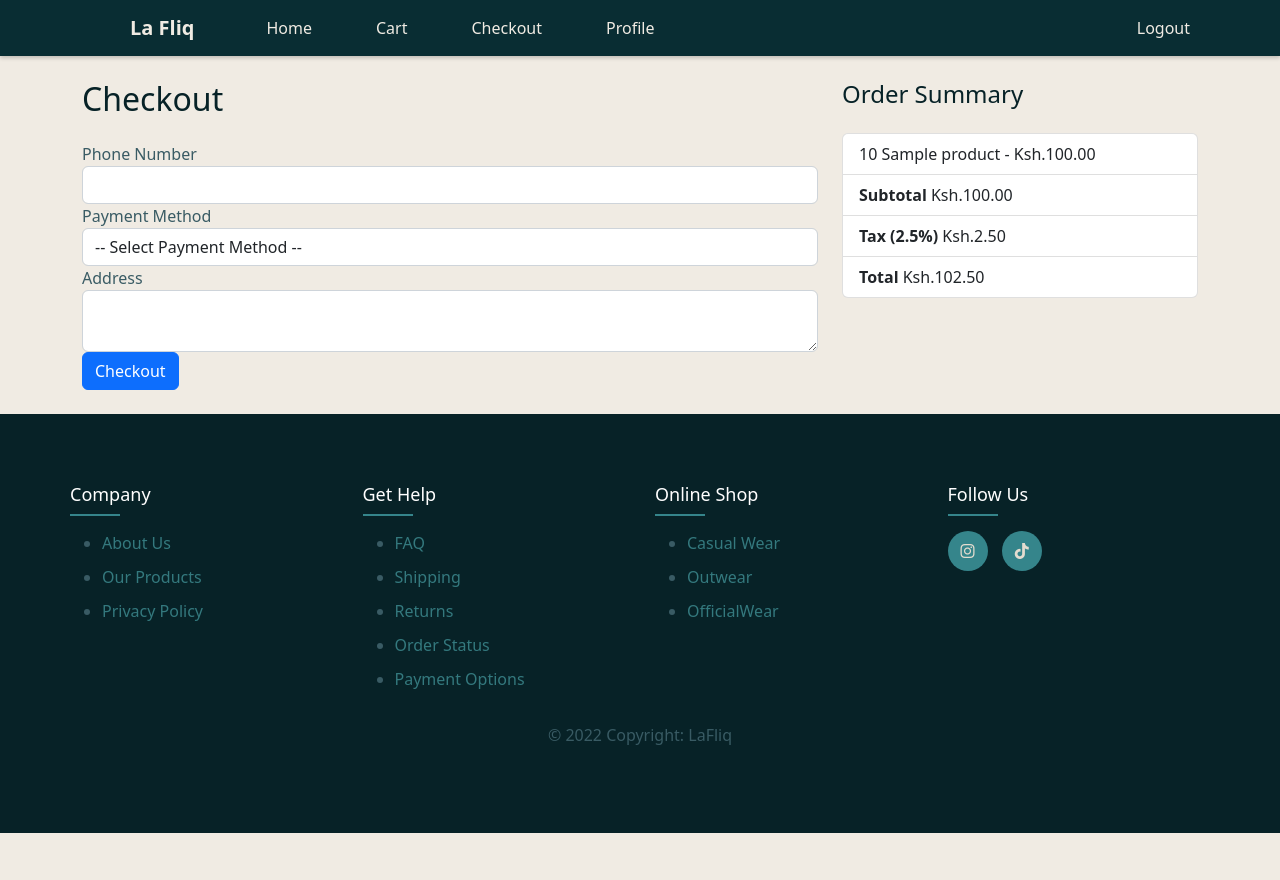
After one commit to Wanjiru393/LaFliq-Styles, a Django app: page /checkout/ in a window 1280 px wide. The commit adds this page. Run offline with Django 4.2, Linux system fonts and the light colour scheme; a user stored in the database is signed in; tables that the repository leaves empty hold one stand-in row (values such as "Sample post"); some libraries are stand-ins or nearby versions.

Commit message:
M-pesa Integration

```diff
--- a/Fliq/forms.py
+++ b/Fliq/forms.py
@@ -2,6 +2,8 @@ from django import forms
 from django.contrib.auth.views import LoginView
 from django.contrib.auth.forms import UserCreationForm
 from django.contrib.auth.models import User
+from django.contrib.auth.models import User
+from .models import Profile
 
 class UserRegistrationForm(UserCreationForm):
     email = forms.EmailField()
@@ -9,3 +11,33 @@ class UserRegistrationForm(UserCreationForm):
     class Meta:
         model = User
         fields = ['username', 'email', 'password1', 'password2']
+
+class CheckoutForm(forms.Form):
+    email = forms.EmailField(required=True)
+    phone_number = forms.CharField(required=True)
+    address = forms.CharField(required=True)
+
+class ProfileForm(forms.ModelForm):
+    email = forms.EmailField(label='Email', required=True)
+    phone_number = forms.CharField(label='Phone Number', required=True)
+    address = forms.CharField(label='Address', required=True)
+
+    class Meta:
+        model = Profile
+        fields = ['email', 'phone_number', 'address']
+
+    def __init__(self, *args, **kwargs):
+        super(ProfileForm, self).__init__(*args, **kwargs)
+        self.fields['email'].initial = self.instance.user.email
+        self.fields['phone_number'].initial = self.instance.phone_number
+        self.fields['address'].initial = self.instance.address
+
+    def save(self, commit=True):
+        profile = super(ProfileForm, self).save(commit=False)
+        user = User.objects.get(id=self.instance.user.id)
+        user.email = self.cleaned_data['email']
+        user.save()
+        profile.phone_number = self.cleaned_data['phone_number']
+        profile.address = self.cleaned_data['address']
+        profile.save()
+        return profile
--- /dev/null
+++ b/Fliq/templates/checkout.html
@@ -0,0 +1,46 @@
+{% extends 'index.html' %}
+
+{% block content %}
+  <div class="container my-4">
+    <div class="row">
+      <div class="col-md-8">
+        <h2 class="mb-4">Checkout</h2>
+        <form method="post" action="{% url 'checkout' %}">
+          {% csrf_token %}
+          <div class="form-group">
+            <label for="phone_number">Phone Number</label>
+            <input type="tel" name="phone_number" id="phone_number" class="form-control" required>
+          </div>
+          <div class="form-group">
+            <label for="payment_method">Payment Method</label>
+            <select name="payment_method" id="payment_method" class="form-control" required>
+              <option value="">-- Select Payment Method --</option>
+              <option value="mpesa">M-PESA</option>
+              <option value="credit_card">Credit Card</option>
+            </select>
+          </div>
+          <div class="form-group">
+            <label for="address">Address</label>
+            <textarea name="address" id="address" class="form-control" required></textarea>
+          </div>
+          <button type="submit" class="btn btn-primary">Checkout</button>
+        </form>
+      </div>
+      <div class="col-md-4">
+        <h4 class="mb-4">Order Summary</h4>
+        {% if cart_items %}
+          <ul class="list-group mb-4">
+            {% for cart_item in cart_items %}
+              <li class="list-group-item">{{ cart_item.quantity }} {{ cart_item.product.name }}  <span class="float-right"> -   Ksh.{{ cart_item.get_total_cost }}</span></li>
+            {% endfor %}
+            <li class="list-group-item"><strong>Subtotal </strong><span class="float-right">Ksh.{{ subtotal }}</span></li>
+            <li class="list-group-item"><strong>Tax (2.5%) </strong><span class="float-right">Ksh.{{ tax }}</span></li>
+            <li class="list-group-item"><strong>Total </strong><span class="float-right">Ksh.{{ total }}</span></li>
+          </ul>
+        {% else %}
+          <p class="text-muted">Your cart is empty</p>
+        {% endif %}
+      </div>
+    </div>
+  </div>
+{% endblock %}
--- a/Fliq/templates/index.html
+++ b/Fliq/templates/index.html
@@ -23,8 +23,10 @@
             <div class="collapse navbar-collapse" id="navbarToggle">
                 <div class="navbar-nav mr-auto">
                     <a class="nav-item nav-link mr-5 ms-5" href="{% url 'home' %}">Home</a>
-                    <a class="nav-item nav-link mr-5 ms-5" href="#">Cart</a>
-                    <a class="nav-item nav-link mr-5 ms-5" href="#">Checkout</a>
+                    <a class="nav-item nav-link mr-5 ms-5" href="{% url 'cart_view' %}">Cart</a>
+                    <a class="nav-item nav-link mr-5 ms-5" href="{% url 'checkout' %}">Checkout</a>
+                    <a class="nav-item nav-link mr-5 ms-5" href="{% url 'profile' %}">Profile</a>
+
 
                 </div>
                 <!-- Navbar right-->
--- a/Fliq/templates/shopping_cart.html
+++ b/Fliq/templates/shopping_cart.html
@@ -65,7 +65,7 @@
                         </tr>
                     </table>
                 </div>
-                <a href="#" class="btn checkout-btn">Checkout</a>
+                <a href="{% url 'checkout' %}" class="btn checkout-btn">Checkout</a>
     {% else %}
     <p>Your cart is empty.</p>
     {% endif %}
--- a/Fliq/urls.py
+++ b/Fliq/urls.py
@@ -6,10 +6,13 @@ urlpatterns = [
     path('register/', views.register, name='register'),
     path('login/', views.login_view, name='login'),
     path('logout/', views.logout_view, name='logout'),
+    path('profile/', views.profile, name='profile'),
     path('category/slug:category_slug/', views.product_list, name='product_list_by_category'),
     path('product/<int:product_id>/', views.product_detail, name='product_detail'),
     path('cart/', views.cart_view, name='cart_view'),
     path('add-to-cart/<int:product_id>/', views.add_to_cart, name='add_to_cart'),
     path('remove-from-cart/<int:cart_item_id>/', views.remove_from_cart, name='remove_from_cart'),
     path('update-cart/', views.update_cart, name='update_cart'),
+    path('checkout/', views.checkout, name='checkout'),
+    path('mpesa/callback/', views.mpesa_callback, name='mpesa_callback'),
 ]
--- a/Fliq/views.py
+++ b/Fliq/views.py
@@ -1,9 +1,21 @@
+import decimal
+from decimal import Decimal
+import requests
+import base64
+import datetime
+import hashlib
 from django.shortcuts import render, redirect, get_object_or_404
-from .forms import UserRegistrationForm
+from .forms import UserRegistrationForm, CheckoutForm, ProfileForm
 from django.contrib.auth import authenticate, login, logout
+from django.contrib.auth.models import User
 from django.contrib import messages
-from .models import Product, Category, Cart, CartItem
-import decimal
+from .models import Product, Category, Cart, CartItem, Profile
+from django.db.models import Subquery, OuterRef, Sum
+from django.conf import settings
+from django.views.decorators.csrf import csrf_exempt
+from django.contrib.auth.decorators import login_required
+from django.db.models.signals import post_save
+from django.dispatch import receiver
 
 # Create your views here.
 
@@ -12,10 +24,15 @@ def register(request):
         form = UserRegistrationForm(request.POST)
         if form.is_valid():
             form.save()
-            return redirect('home')
+            return redirect('login')
     else:
         form = UserRegistrationForm()
     return render(request, 'auth/register.html', {'form': form})
+
+@receiver(post_save, sender=User)
+def create_profile(sender, instance, created, **kwargs):
+    if created:
+        Profile.objects.create(user=instance)
 
 def login_view(request):
     if request.method == 'POST':
@@ -35,8 +52,18 @@ def logout_view(request):
     messages.success(request, 'You have been logged out.')
     return redirect('home')
 
-from django.db.models import Subquery, OuterRef, Sum
-
+@login_required
+def profile(request):
+    user = request.user
+    if request.method == 'POST':
+        form = ProfileForm(request.POST, instance=user.profile)
+        if form.is_valid():
+            form.save()
+            messages.success(request, 'Your profile has been updated!')
+            return redirect('profile')
+    else:
+        form = ProfileForm(instance=user.profile)
+    return render(request, 'profile.html', {'form': form, 'user': user})
 
 def product_list(request):
     category_slug = request.GET.get('category')
@@ -109,3 +136,113 @@ def update_cart(request):
             cart_item.save()
         messages.success(request, 'Cart updated.')
         return redirect('cart_view')
+
+#MPESA CONFIGURATION
+
+def get_mpesa_access_token():
+    """
+    Generates an access token for the M-PESA API.
+    """
+    consumer_key = settings.MPESA_CONSUMER_KEY
+    consumer_secret = settings.MPESA_SECRET_KEY
+
+    api_key = base64.b64encode(f"{consumer_key}:{consumer_secret}".encode()).decode()
+
+    # Make a request to the authentication endpoint to generate the access token
+    response = requests.get(
+        "https://sandbox.safaricom.co.ke/oauth/v1/generate?grant_type=client_credentials",
+        headers={"Authorization": f"Basic {api_key}"}
+    )
+
+    if response.status_code == 200:
+        return response.json()["access_token"]
+    raise Exception("Failed to generate access token for M-PESA API")
+
+
+def get_mpesa_password():
+    """
+    Generates the password required for the M-PESA API request.
+    """
+    # Get the timestamp
+    timestamp = datetime.datetime.now().strftime("%Y%m%d%H%M%S")
+    plaintext = f"{settings.MPESA_BUSINESS_SHORTCODE}{settings.MPESA_PASSKEY}{timestamp}"
+
+    password = hashlib.sha1(plaintext.encode()).hexdigest()
+    return password
+
+
+def get_mpesa_timestamp():
+    """
+    Generates the timestamp required for the M-PESA API request.
+    """
+    timestamp = datetime.datetime.now().strftime("%Y%m%d%H%M%S")
+    return timestamp
+
+
+@login_required
+def checkout(request):
+    try:
+        cart = Cart.objects.get(user=request.user)
+    except Cart.DoesNotExist:
+        return redirect('cart_view')
+    cart_items = cart.cartitem_set.all()
+    subtotal = sum(item.get_total_cost() for item in cart_items)
+    tax = round(subtotal * Decimal(0.025), 2)
+    total = subtotal + tax
+
+    if request.method == 'POST':
+        form = CheckoutForm(request.POST)
+        if form.is_valid():
+            # Save the contact information to the user's profile
+            profile = request.user.profile
+            profile.phone_number = form.cleaned_data['phone_number']
+            profile.save()
+
+            # Create the Mpesa transaction
+            access_token = get_mpesa_access_token()
+            url = "https://sandbox.safaricom.co.ke/mpesa/stkpush/v1/processrequest"
+            headers = {
+                "Authorization": f"Bearer {access_token}",
+                "Content-Type": "application/json"
+            }
+            payload = {
+                "BusinessShortCode": settings.MPESA_BUSINESS_SHORTCODE,
+                "Password": get_mpesa_password(),
+                "Timestamp": get_mpesa_timestamp(),
+                "TransactionType": "CustomerPayBillOnline",
+                "Amount": str(total),
+                "PartyA": str(profile.phone_number),
+                "PartyB": settings.MPESA_BUSINESS_SHORTCODE,
+                "PhoneNumber": str(profile.phone_number),
+                "CallBackURL": f"{settings.BASE_URL}/mpesa/callback",
+                "AccountReference": "Shopping Cart",
+                "TransactionDesc": "Shopping Cart Payment"
+            }
+            response = requests.post(url, headers=headers, json=payload)
+            if response.status_code == 200:
+                # Redirect the user to the Mpesa payment page
+                checkout_request_id = response.json()["CheckoutRequestID"]
+                return redirect(f"https://sandbox.safaricom.co.ke/mpesa/stkpush?checkoutRequestID={checkout_request_id}&merchantID={settings.MPESA_BUSINESS_SHORTCODE}&phoneNumber={profile.phone_number}&amount={total}&mpesaPublicKey={settings.MPESA_PUBLIC_KEY}&mpesaSecret={settings.MPESA_SECRET_KEY}&callBackURL={settings.BASE_URL}/mpesa/callback")
+            else:
+                messages.error(request, "Failed to initiate Mpesa payment.")
+                return redirect('cart_view')
+    else:
+        form = CheckoutForm()
+
+    return render(request, 'checkout.html', {'cart_items': cart_items, 'subtotal': subtotal, 'tax': tax, 'total': total, 'form': form})
+
+
+@csrf_exempt
+def mpesa_callback(request):
+    # Get the Mpesa response data
+    response = request.body.decode('utf-8')
+    data = json.loads(response)
+
+    # Update the order status and transaction code
+    order = Order.objects.filter(user=request.user).last()
+    if order:
+        order.status = data['Body']['stkCallback']['ResultCode'] == 0 and 'shipped' or 'processing'
+        order.transaction_code = data['Body']['stkCallback']['CheckoutRequestID']
+        order.save()
+
+    return HttpResponse(status=200)
```
Also changed, not shown: Fliq/models.py (+31 -1 lines), Fliq/templates/mpesa_confirmation.html (added, +11 -0 lines), Fliq/templates/profile.html (added, +35 -0 lines), LaFliq/settings.py (+11 -0 lines), Fliq/apps.py (line endings or trailing spaces), Fliq/migrations/0001_initial.py, Fliq/migrations/0002_cart_cartitem.py (deleted), Fliq/migrations/0002_remove_contactinfo_phone_number_profile_phone_number.py (added), Fliq/migrations/0003_remove_contactinfo_address_profile_address.py (added), Fliq/signals.py (added).
